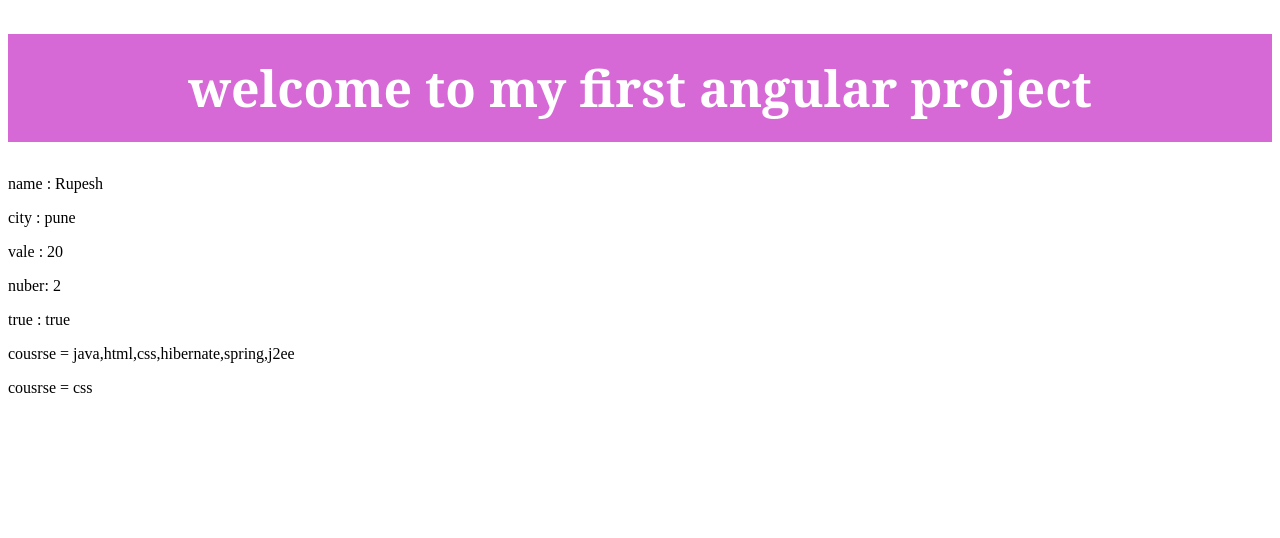
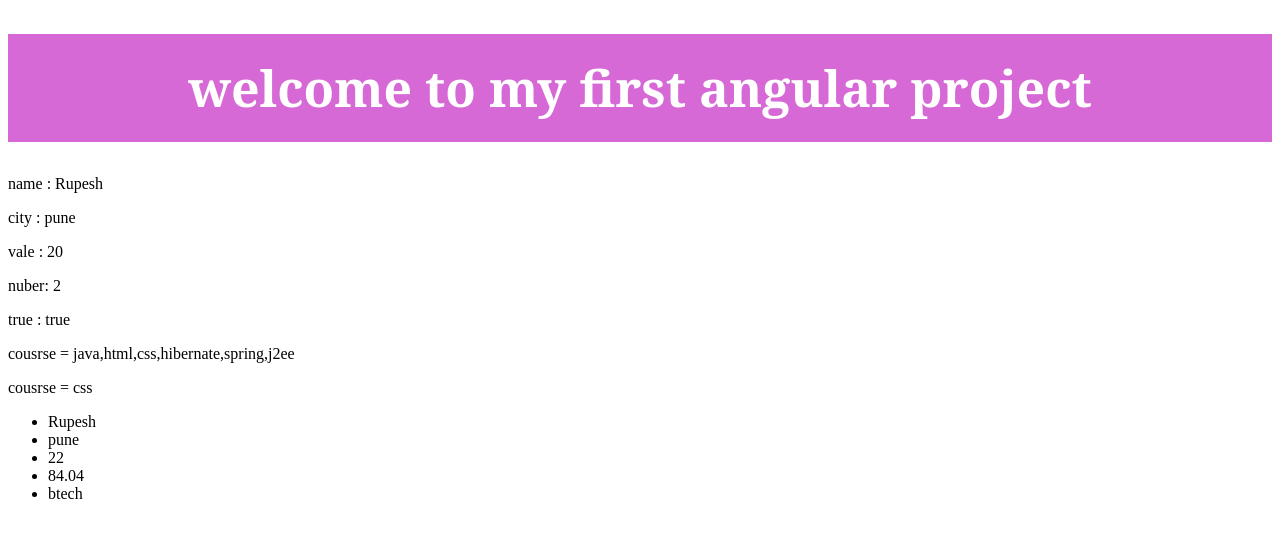
Before and after one commit to rupesh3201/Studying_Angular, an Angular app: page / in a window 1280 px wide. Shown: the top 538 px of the page. Built offline with nearby package versions, Linux system fonts and the light colour scheme.

Commit message:
interpollation object

```diff
--- a/src/app/app.component.html
+++ b/src/app/app.component.html
@@ -10,4 +10,13 @@
 <!-- array -->
 <p>cousrse = {{  courses }}</p>
 <p>cousrse = {{  courses[2] }}</p>
+
+<!-- object -->
+ <ul>
+  <li>{{student.name}}</li>
+  <li>{{student.city}}</li>
+  <li>{{student.age}}</li>
+  <li>{{student.per}}</li>
+  <li>{{student.edu}}</li>
+</ul>
 <!-- interpollation {{}} -->
--- a/src/app/app.component.ts
+++ b/src/app/app.component.ts
@@ -22,7 +22,7 @@ export class AppComponent {
   courses = ["java","html" ,"css" , "hibernate", "spring","j2ee"]
   //object
   student = {
-    name :"Rupesh" , ge:"22" , city:"pune", Edu:"btech",  per:"84.04"
+    name :"Rupesh" , age:"22" , city:"pune", edu:"btech",  per:"84.04"
 
   }
 
```
